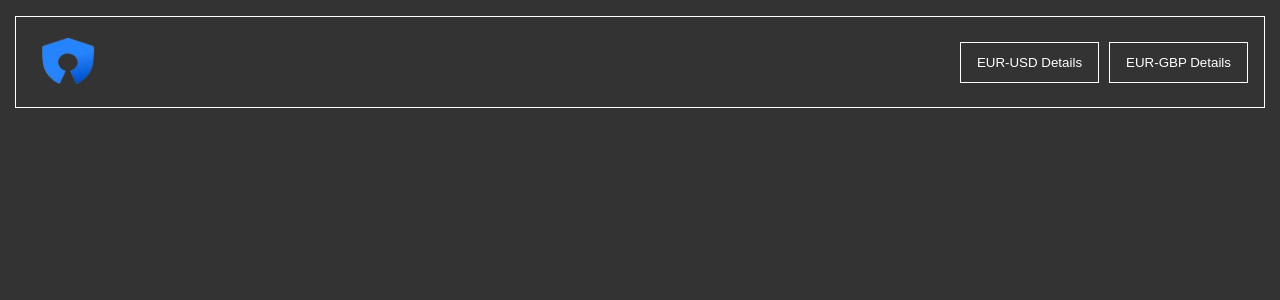
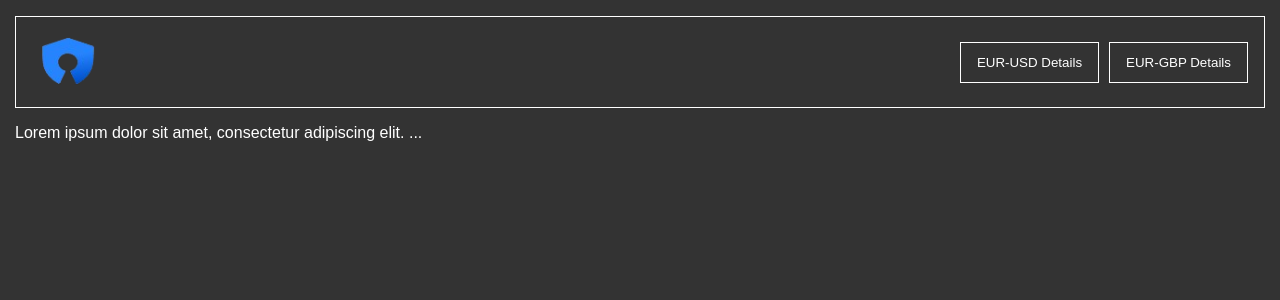
Before and after one commit to Mbarachi/currency-exchanger, an Angular app: page / in a window 1280 px wide. Shown: the top 300 px of the page. Built offline with nearby package versions, Linux system fonts and the light colour scheme.

Commit message:
Header is now sticky

```diff
--- a/src/app/app.component.html
+++ b/src/app/app.component.html
@@ -10,11 +10,11 @@
       </div>
     </nav>
   </header>
-</div>
-
-<div style="height: 20rem;">
-
+  <section style="height: 800px;">
+    <p>Lorem ipsum dolor sit amet, consectetur adipiscing elit. ...</p>
+  </section>
 </div>
 
 
+
 <router-outlet></router-outlet>
--- a/src/app/app.component.scss
+++ b/src/app/app.component.scss
@@ -1,8 +1,12 @@
 header {
     color: white;
     padding: 0.5rem 1rem;
+    background-color: #333; /* makes the header Opaque */
     border: 1px solid;
     margin-top: 1rem;
+    position: sticky; /* makes the header sticky */
+    top: 0;
+    z-index: 100;
 }
 
 .navbar {
--- a/src/styles.scss
+++ b/src/styles.scss
@@ -6,6 +6,7 @@ body {
     margin: 0;
     font-family: 'Arial', sans-serif;
     background-color: #333;
+    color: white;
 }
 
 .container {
```
